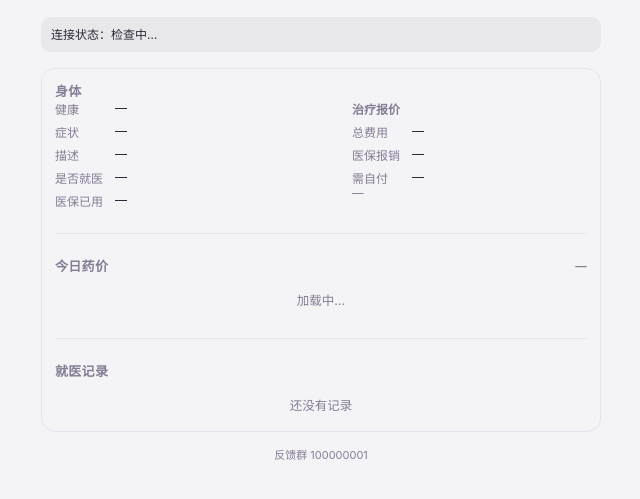
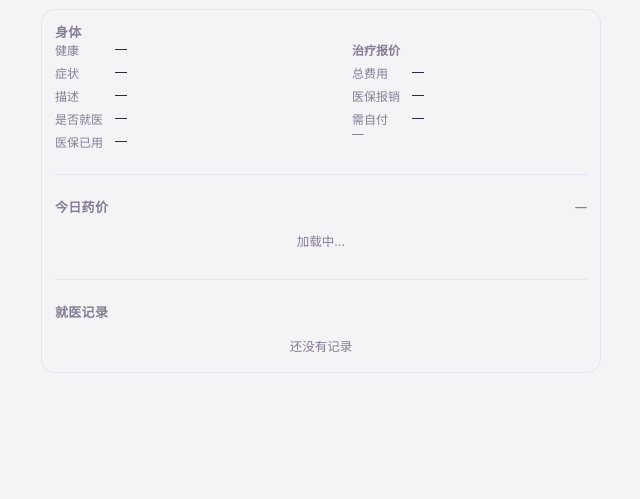
Before and after one commit to GM888888456/DeepSeek_Harness_Amo_Medical, a plain HTML site: page views/dashboard/index.html in a window 1280 px wide. Shown: the part 47-546 px from the top of the page, without its empty margins (319-959 px from the left). Drawn offline with Linux system fonts and the light colour scheme.

Commit message:
1.0.0 删掉连接状态与反馈群，世态标题改正

```diff
--- a/views/dashboard/index.html
+++ b/views/dashboard/index.html
@@ -11,7 +11,6 @@
     <header>
       <div class="brand" id="brandTitle"><span class="dot"></span><span>我想永远陪着你 · 医疗</span></div>
     </header>
-<div id="linkbar" style="margin:8px 0 4px;padding:8px 10px;border-radius:10px;background:rgba(128,128,128,.10);font-size:12px;line-height:1.6">连接状态：检查中…</div>
 
     <div class="card">
       <div id="quoteCard">
@@ -48,7 +47,6 @@
       <ul class="list" id="history"><li class="empty">还没有记录</li></ul>
     </div>
 
-    <div class="foot">反馈群 100000001</div>
   </div>
 
   <script src="./app.js?v=1.5.4"></script>
```
